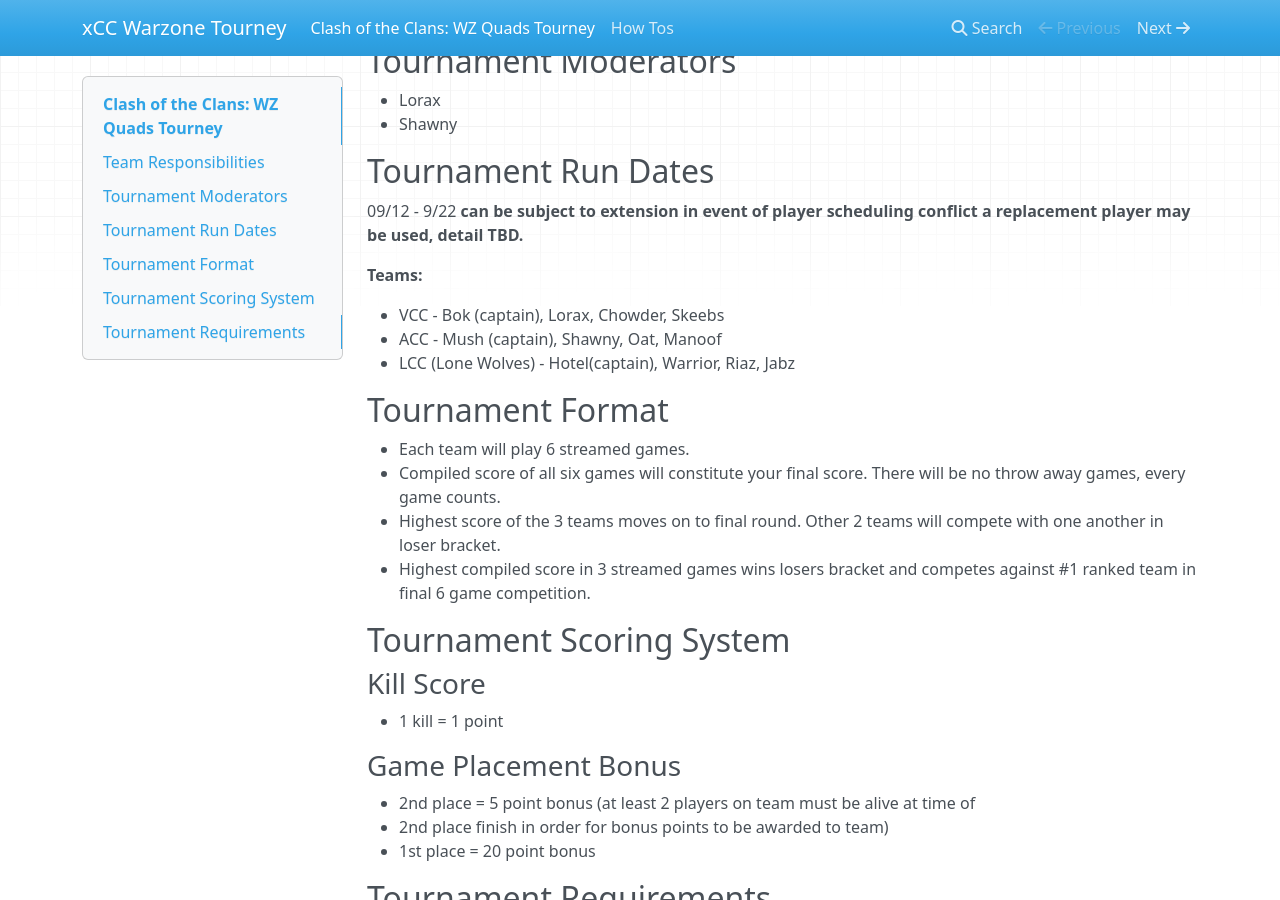
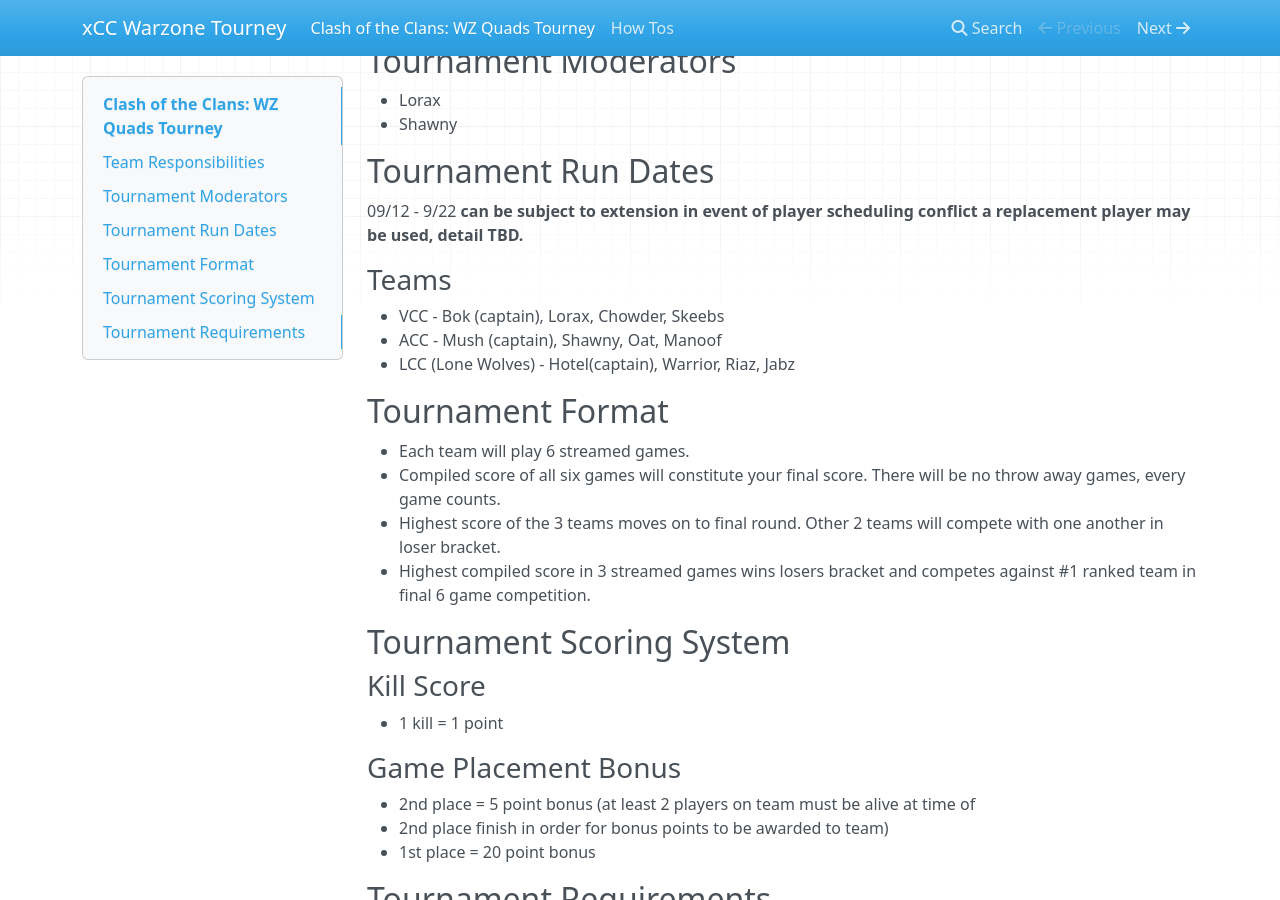
Before and after one commit to WZTourney/wztourney.github.io, an MkDocs documentation site: the page built from docs/index.md, in a window 1280 px wide and 900 px high, scrolled down 339 px. Built offline with MkDocs 1.6.1, drawn with Linux system fonts in a browser that asks for light colours; nearby versions of some CDN libraries.

Commit message:
modified pages

```diff
--- a/docs/index.md
+++ b/docs/index.md
@@ -13,10 +13,9 @@
 
 ## Tournament Run Dates
 
-09/12 - 9/22
-**can be subject to extension in event of player scheduling conflict a replacement player may be used, detail TBD.**
+09/12 - 9/22 **can be subject to extension in event of player scheduling conflict a replacement player may be used, detail TBD.**
 
-**Teams:**
+### Teams
 
 - VCC - Bok (captain), Lorax, Chowder, Skeebs
 - ACC - Mush (captain), Shawny, Oat, Manoof
```
